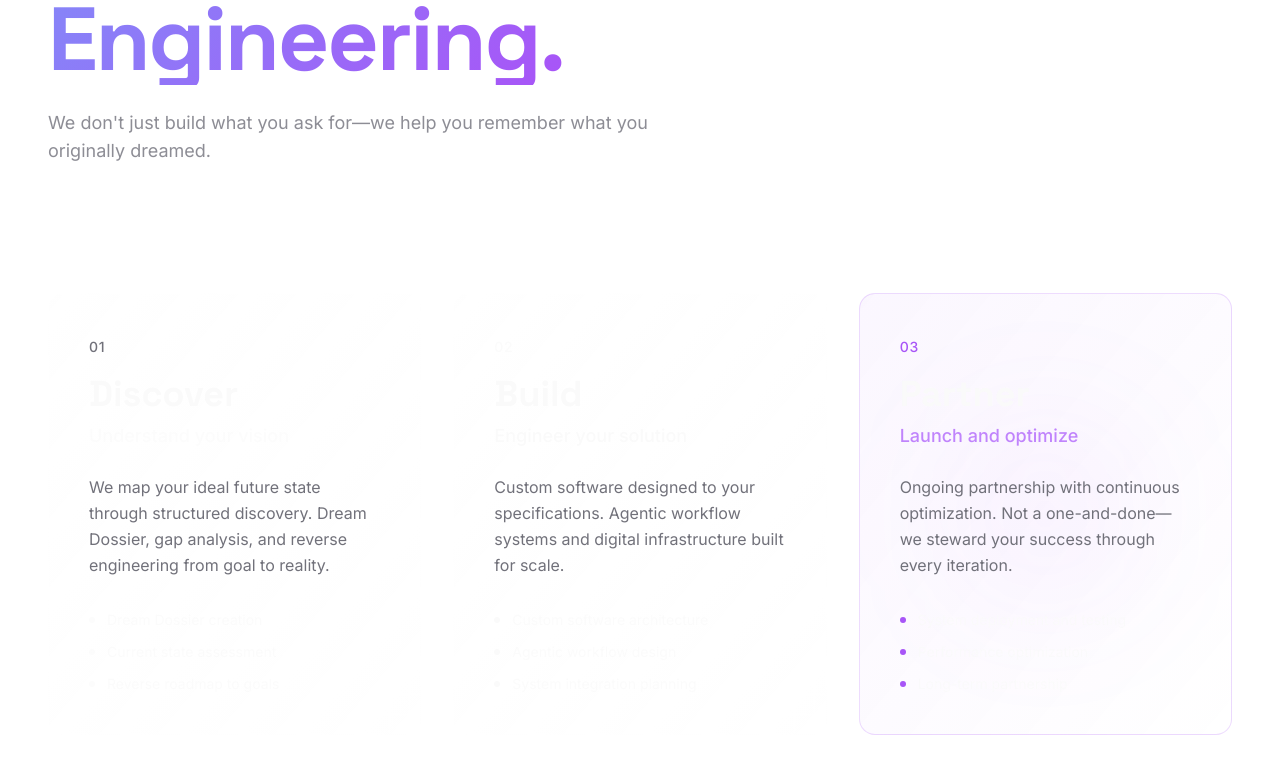
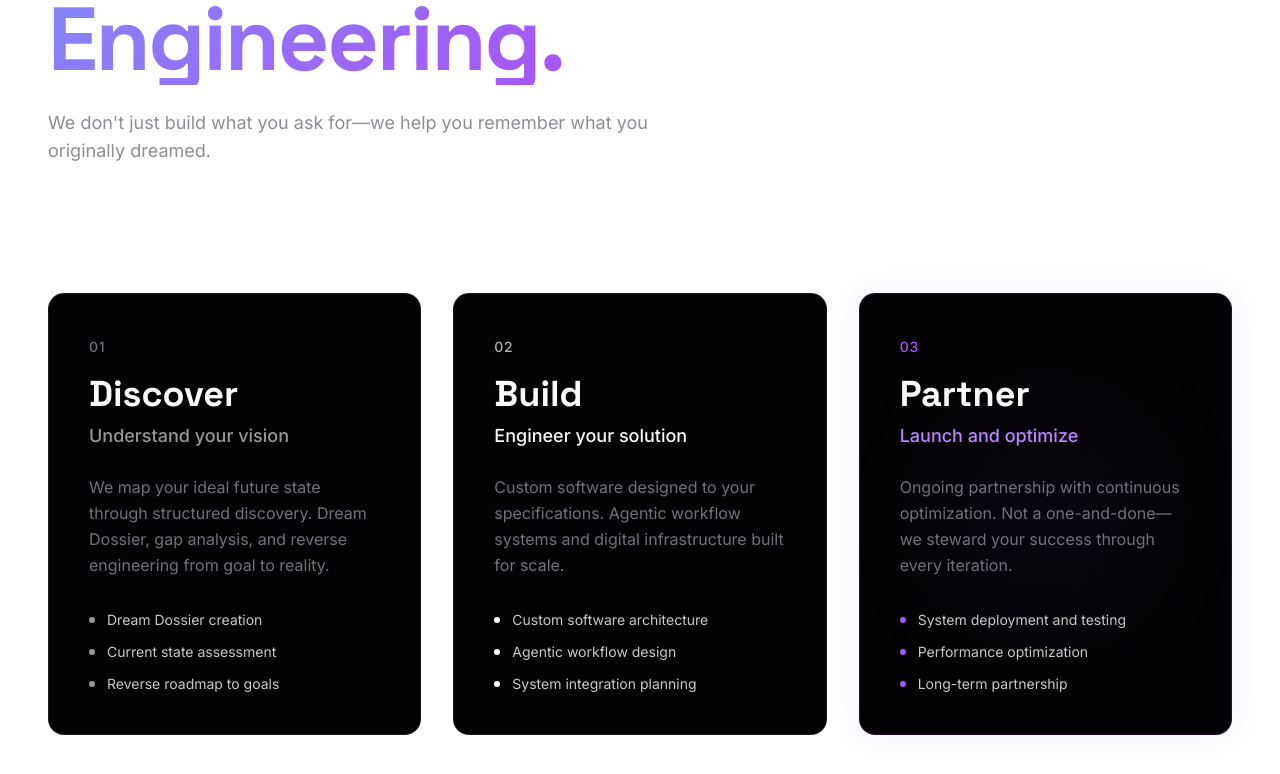
Before and after one commit to samuelbarksdale97/nexark-website, a Next.js app: page / in a window 1280 px wide. Shown: the part 3515-4289 px from the top of the page. Built offline with nearby package versions, Linux system fonts and the light colour scheme.

Commit message:
Update HowItWorks cards: opaque bg, remove large numbers

```diff
--- a/components/sections/HowItWorks.tsx
+++ b/components/sections/HowItWorks.tsx
@@ -92,16 +92,12 @@ export function HowItWorks() {
               className="relative"
             >
               <div className={`
-                relative h-full p-8 lg:p-10 rounded-2xl border overflow-hidden
+                relative h-full p-8 lg:p-10 rounded-2xl border overflow-hidden bg-navy
                 ${phase.aesthetic === "wireframe"
-                  ? "border-white/10 bg-gradient-to-br from-white/5 to-transparent"
-                  : "border-purple/20 bg-gradient-to-br from-purple/5 to-transparent"
+                  ? "border-white/10"
+                  : "border-purple/20 shadow-[0_0_30px_rgba(99,102,241,0.1)]"
                 }
               `}>
-                {/* Giant background number */}
-                <span className="absolute -right-4 -top-8 font-display text-[180px] font-bold text-white/[0.02] select-none leading-none">
-                  {phase.number}
-                </span>
 
                 {/* Phase-specific visual treatment */}
                 {phase.aesthetic === "wireframe" && (
@@ -175,6 +171,6 @@ export function HowItWorks() {
           className="mt-20 md:mt-32 h-px w-full bg-gradient-to-r from-white/20 via-white/30 to-purple/30 origin-left"
         />
       </div>
-    </section>
+    </section >
   );
 }
```
